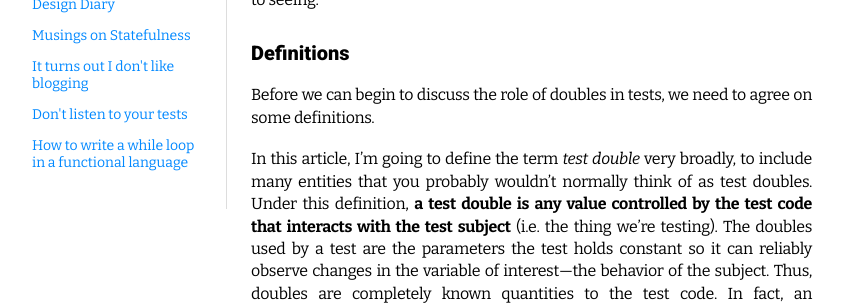
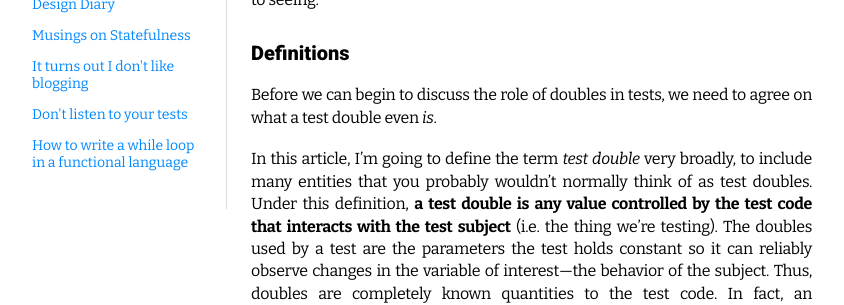
Before and after one commit to benchristel/benchristel.github.io, a Jekyll site: the page built from _posts/2019-08-10-new-thoughts-on-test-doubles.md, in a window 1280 px wide and 900 px high, scrolled down 705 px. Shown: the part 175-480 px from the top of the window, without its empty margins (218-1062 px from the left). Built offline with Jekyll 4.4.1, drawn with Linux system fonts in a browser that asks for light colours.

Commit message:
Be more specific

```diff
--- a/_posts/2019-08-10-new-thoughts-on-test-doubles.md
+++ b/_posts/2019-08-10-new-thoughts-on-test-doubles.md
@@ -45,7 +45,7 @@ be used to seeing.
 ## Definitions
 
 Before we can begin to discuss the role of doubles in tests,
-we need to agree on some definitions.
+we need to agree on what a test double even *is*.
 
 In this article, I'm going to define the term _test double_
 very broadly, to include many entities that you probably
```
